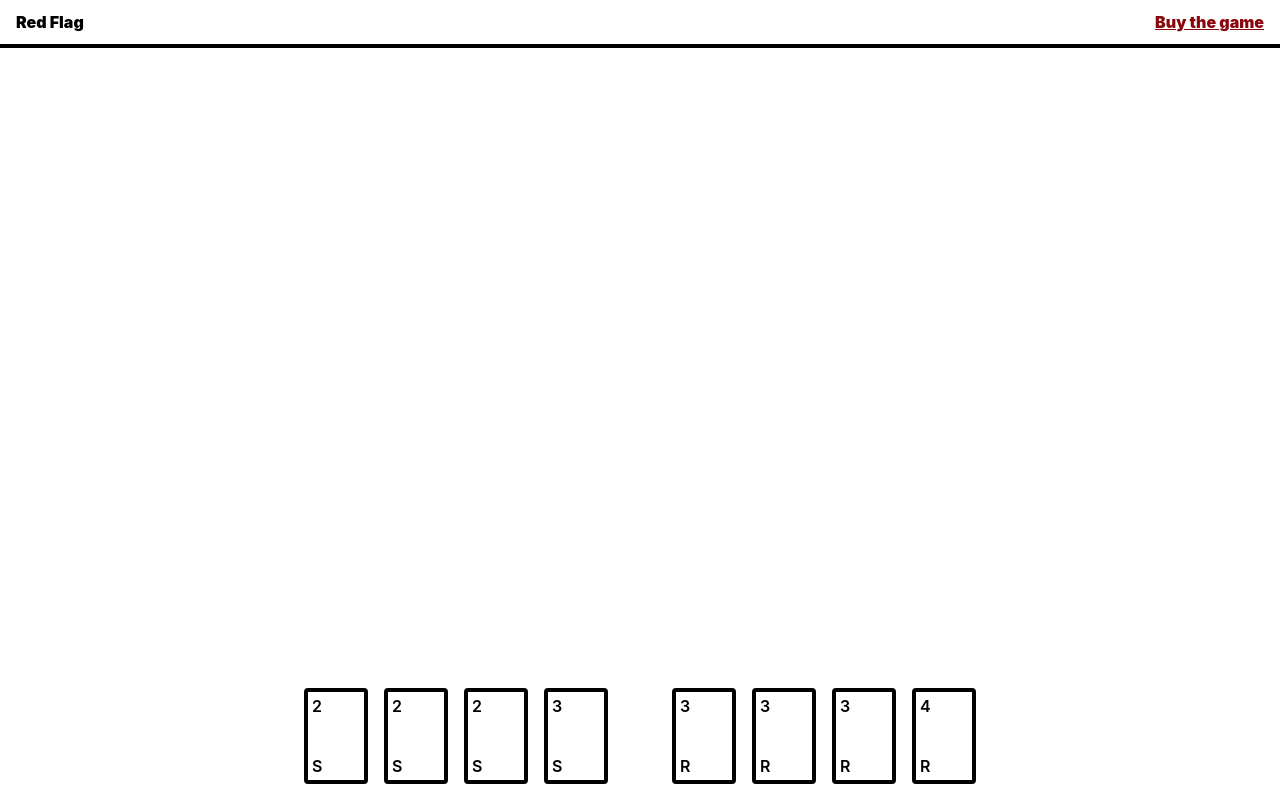
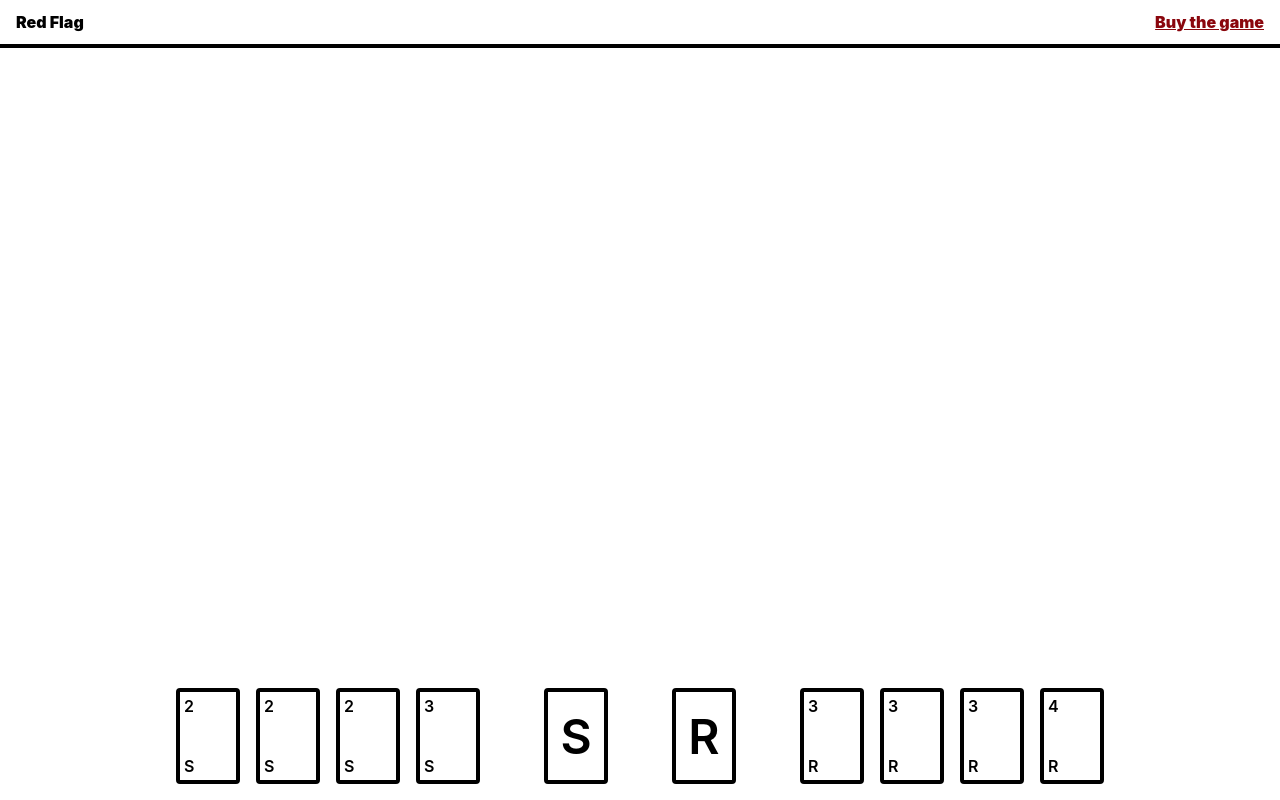
Before and after one commit to jon-athan-hall/red-flag, a React (Create React App) app: page / in a window 1280 px wide. Built offline with nearby package versions, Linux system fonts and the light colour scheme.

Commit message:
Create CardBack component with styles and events.

```diff
--- a/src/app/App.tsx
+++ b/src/app/App.tsx
@@ -1,7 +1,8 @@
 import { useEffect, useState } from 'react';
 import { DEFAULT_SPRINTER_DECK, DEFAULT_ROULEUR_DECK } from '../consts';
-import { CardObject } from '../types';
+import { CardObject, CardType } from '../types';
 import Hand from '../hand/Hand';
+import CardBack from '../card/CardBack';
 import './App.css';
 
 
@@ -13,6 +14,10 @@ const App = () => {
     console.log(value);
   }
 
+  const handleDeckClick = (type: CardType) => {
+    console.log(type);
+  }
+
   return (
     <div className="App">
       <header className="App-header">
@@ -22,6 +27,8 @@ const App = () => {
       <main className="App-main">
         <section className="App-hands">
           <Hand cards={sprinterDeck.slice(0, 4)} handleCardClick={handleCardClick} />
+          <CardBack type="sprinter" handleClick={handleDeckClick} />
+          <CardBack type="rouleur" handleClick={handleDeckClick} />
           <Hand cards={rouleurDeck.slice(0, 4)} handleCardClick={handleCardClick} />
         </section>
       </main>
--- /dev/null
+++ b/src/card/CardBack.css
@@ -0,0 +1,25 @@
+.CardBack {
+  --padding: 0.25em;
+
+  display: flex;
+  align-items: center;
+  justify-content: center;
+
+  padding: var(--padding);
+  width: 4rem;
+  height: 6rem;
+
+  border: 0.25rem solid var(--color-border);
+  border-radius: 0.25rem;
+  color: var(--color-text);
+  font-weight: 600;
+}
+
+.CardBack:hover {
+  cursor: pointer;
+}
+
+.CardBack-type {
+  font-size: 3em;
+  text-transform: uppercase;
+}
--- /dev/null
+++ b/src/card/CardBack.tsx
@@ -0,0 +1,17 @@
+import { CardType } from '../types';
+import './CardBack.css';
+
+interface CardBackProps {
+  type: CardType,
+  handleClick(type: CardType): void
+}
+
+const CardBack = ({ type, handleClick }: CardBackProps): JSX.Element => {
+  return (
+    <div className="CardBack" onClick={() => handleClick(type)}>
+      <div className="CardBack-type">{type.charAt(0)}</div>
+    </div>
+  )
+};
+
+export default CardBack;
--- a/src/types.ts
+++ b/src/types.ts
@@ -1,4 +1,6 @@
+export type CardType = 'sprinter' | 'rouleur';
+
 export interface CardObject {
   value: number,
-  type: 'sprinter' | 'rouleur'
+  type: CardType
 };
```
